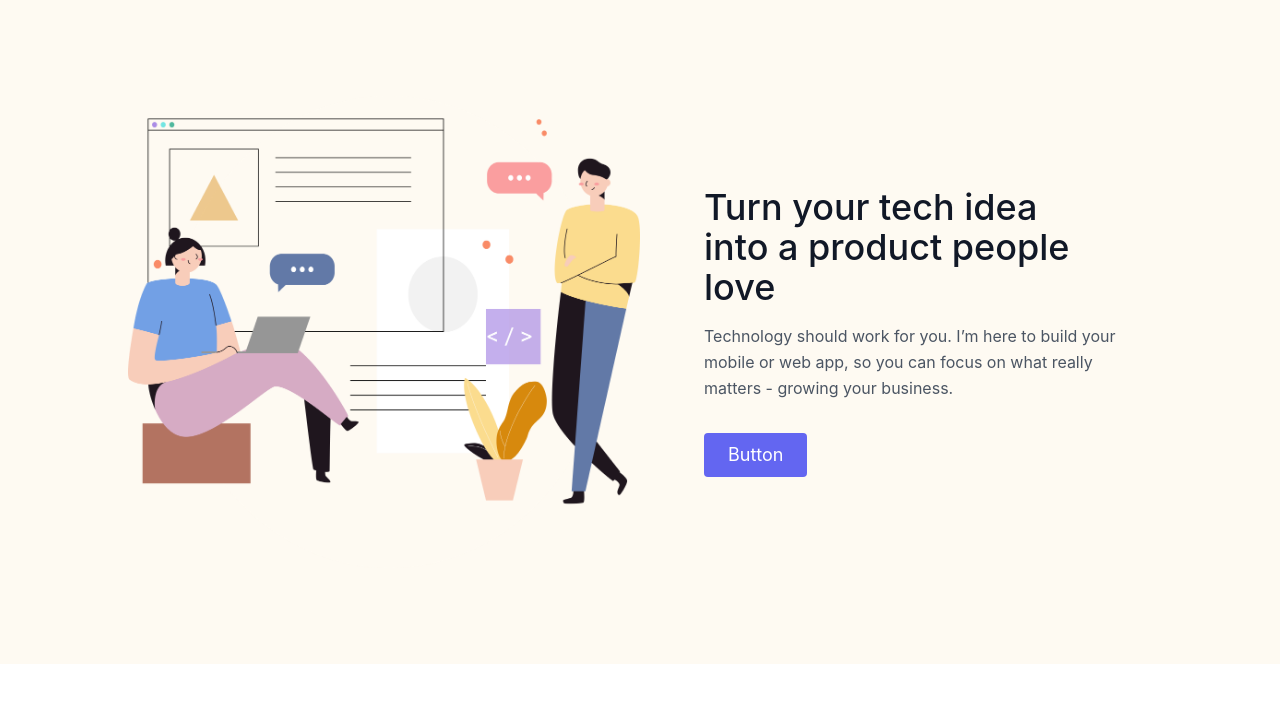
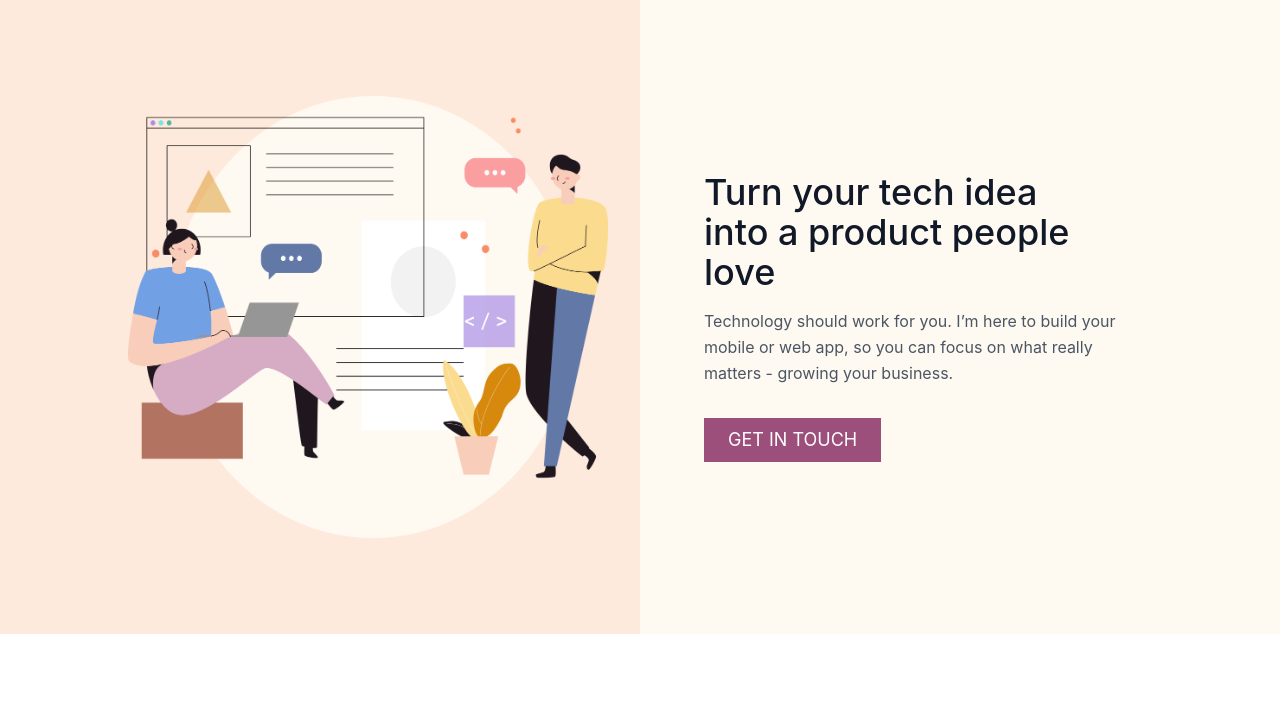
Before and after one commit to erikahazle/portfolio-website, a Next.js app: page / in a window 1280 px wide. Shown: the top 702 px of the page. Built offline with nearby package versions, Linux system fonts and the light colour scheme.

Commit message:
Hero layout is working

```diff
--- a/pages/index.tsx
+++ b/pages/index.tsx
@@ -5,11 +5,11 @@ import styles from '../styles/Home.module.css'
 const Home: NextPage = () => {
   return (
     <div className='bg-amber-50 relative'>
-      <div className='absolute lg:max-w-1/2 md:w-1/2 w-5/6 h-full visible md:invisible bg-emerald-100' />
+      <div className='absolute lg:max-w-3/4 md:w-1/2 w-5/6 h-full invisible md:visible bg-coral' />
       <div className='max-w-screen-lg mx-auto'>
         <section className="text-gray-600 body-font">
           <div className="container mx-auto flex py-24 md:flex-row flex-col items-center">
-            <div className="lg:max-w-lg lg:w-full md:w-1/2 w-5/6 z-10">
+            <div className="lg:max-w-lg lg:w-full md:w-1/2 w-5/6 z-10 md:pr-8">
               <img className="object-cover object-center" alt="hero" src="/images/hero.png" />
             </div>
 
@@ -22,7 +22,9 @@ const Home: NextPage = () => {
                 so you can focus on what really matters - growing your business.
               </p>
               <div className="flex justify-center">
-                <button className="inline-flex text-white bg-indigo-500 border-0 py-2 px-6 focus:outline-none hover:bg-indigo-600 rounded text-lg">Button</button>
+                <button className="inline-flex text-white bg-tapestry-100 border-0 py-2 px-6 focus:outline-none hover:bg-tapestry-50 text-lg uppercase">
+                  Get in touch
+                </button>
               </div>
             </div>
           </div>
--- a/tailwind.config.js
+++ b/tailwind.config.js
@@ -8,6 +8,11 @@ module.exports = {
       colors: {
         amber: {
           50: "#FEFAF2"
+        },
+        coral: '#FEEADC',
+        tapestry: {
+          50: '#BD90AA',
+          100: '#9D4F7C',
         }
       }
     },
```
